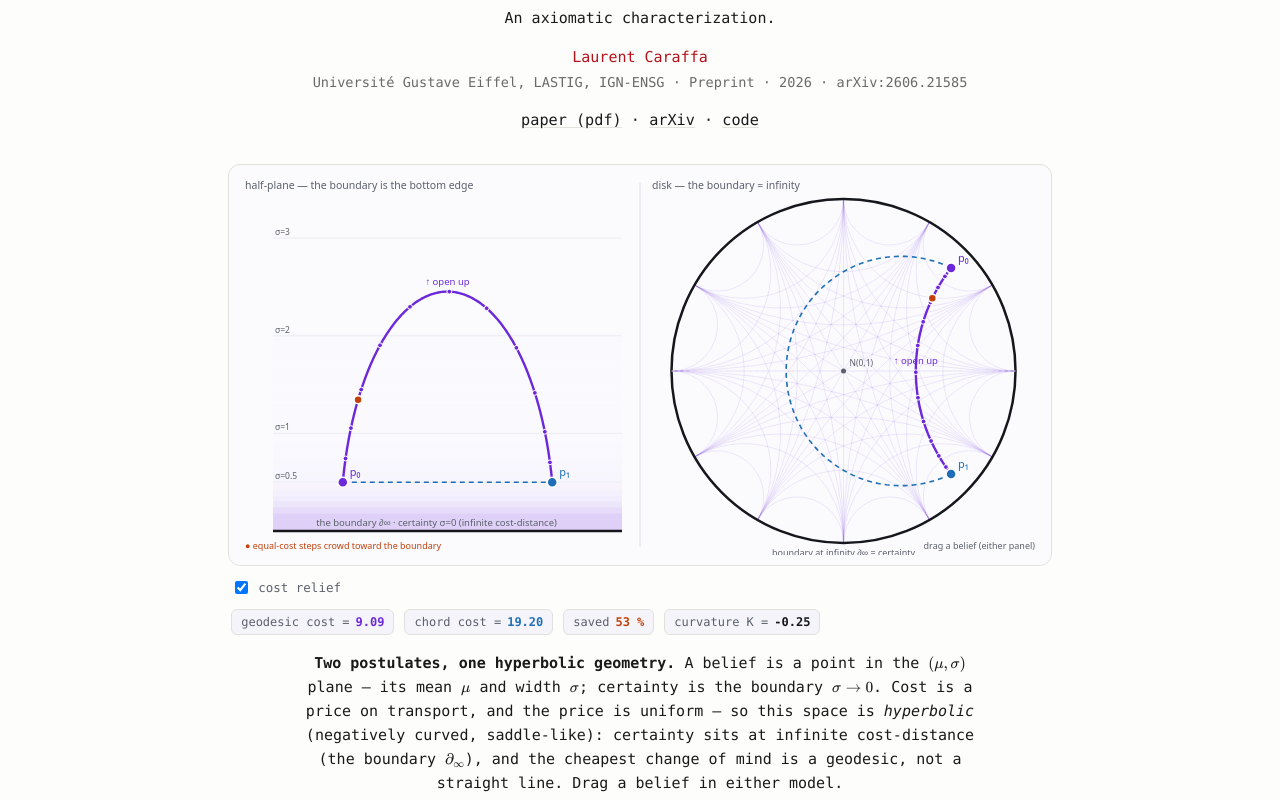
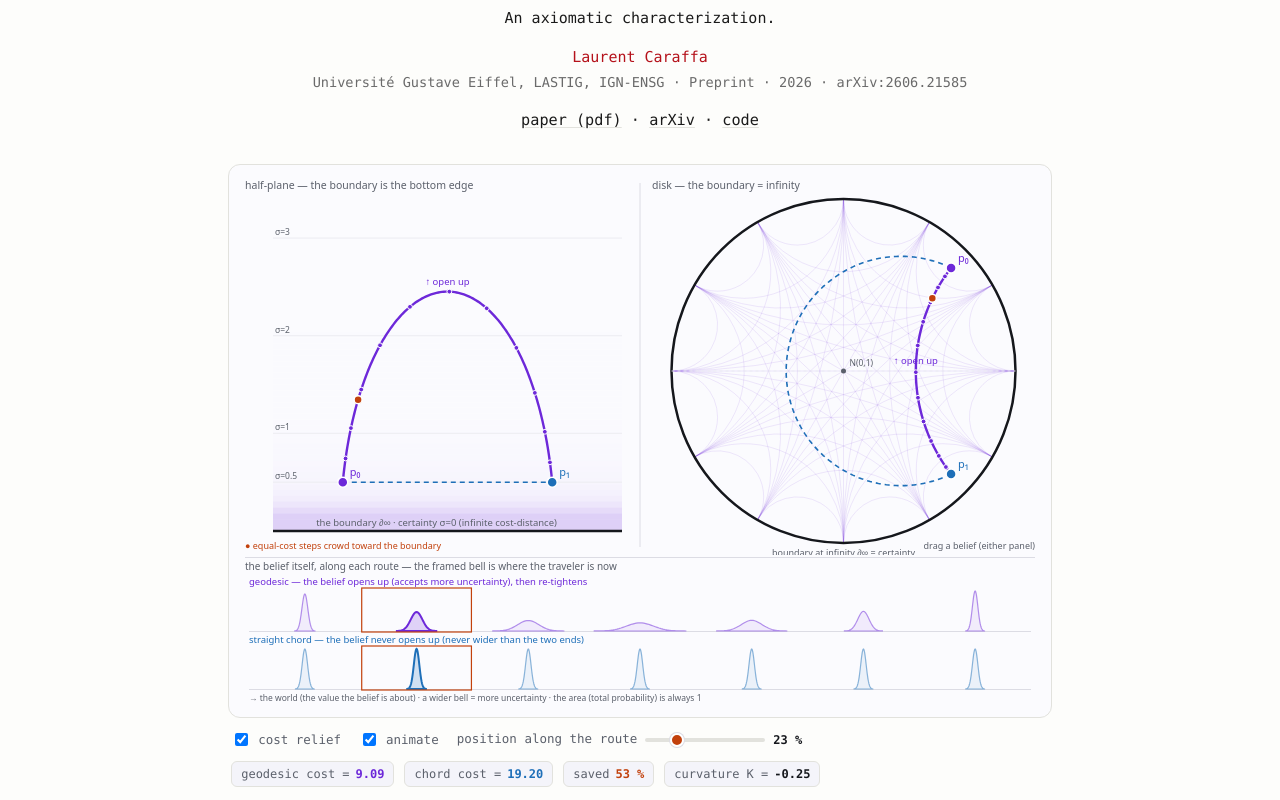
Before and after one commit to lcaraffa/lcaraffa.github.io, a plain HTML site: page belief-cost-geometry/index.html in a window 1280 px wide. Shown: the part 138-938 px from the top of the page. Drawn offline with Linux system fonts and the light colour scheme; animation ran at ten frames a second.

Commit message:
update belief cost geom

```diff
--- a/belief-cost-geometry/index.html
+++ b/belief-cost-geometry/index.html
@@ -58,13 +58,20 @@
     <section id="geometry" class="teaser">
       <div class="fig"><div data-fig="geometry" role="img" aria-label="Interactive figure: the hyperbolic geometry of belief, shown as a Poincaré disk and a (mu, sigma) half-plane. Certainty lies on the infinitely distant boundary; the cheapest change of mind is a curved geodesic. Drag a belief in either model."></div></div>
       <p class="fig-lead">
-        <b>Two postulates, one hyperbolic geometry.</b> A belief is a point in the
-        <span data-tex="(\mu,\sigma)"></span> plane — its mean <span data-tex="\mu"></span> and width
-        <span data-tex="\sigma"></span>; certainty is the boundary <span data-tex="\sigma\to0"></span>.
-        Cost is a price on transport,
-        and the price is uniform — so this space is <em>hyperbolic</em> (negatively curved, saddle-like):
-        certainty sits at infinite
-        cost-distance (the boundary <span data-tex="\partial_\infty"></span>), and the cheapest change of mind is a geodesic, not a straight line.
+        <b>Two postulates, one hyperbolic geometry.</b> A belief is a probability distribution over the
+        world — here a Gaussian bell, a point <span data-tex="(\mu,\sigma)"></span> in the plane: its centre
+        <span data-tex="\mu"></span> is the best guess, its width <span data-tex="\sigma"></span> the
+        uncertainty. Certainty (<span data-tex="\sigma\to0"></span>, a perfect spike) is the boundary
+        <span data-tex="\partial_\infty"></span> — and it sits at <em>infinite</em> cost-distance
+        (the space is <em>hyperbolic</em>: negatively curved, saddle-like), so it can never quite be reached.
+      </p>
+      <p class="fig-lead">
+        Changing your mind is not a move but a <em>reshaping</em> of that bell, and its cost is a length,
+        in nats. Watch the strip beneath the two panels: to get from <span data-tex="p_0"></span> to
+        <span data-tex="p_1"></span> the cheapest way, the bell first <b>opens up</b> — accepts more
+        uncertainty — slides across, then <b>re-tightens</b> (the violet geodesic). The straight route
+        (blue chord) refuses to open up — it slides the bell straight across instead — and costs more. The
+        cheapest change of mind is a detour through doubt.
         <span style="white-space:nowrap">Drag a belief in either model.</span>
       </p>
     </section>
--- a/belief-cost-geometry/js/fig-geometry.js
+++ b/belief-cost-geometry/js/fig-geometry.js
@@ -8,28 +8,36 @@
    The cheapest way to change one's mind is the geodesic (open up → traverse → close),
    not the straight chord. Equal-cost graduations make uniform pricing visible: they crowd
    toward the boundary. A bead travels at constant COST-speed (ambient); drag a belief in
-   either panel (interactive). Distances/curvature from phys.js. */
+   either panel (interactive). BELOW the panels, a strip shows the belief ITSELF — the
+   Gaussian bell — along each route: on the geodesic it opens up (accepts doubt) then
+   re-tightens, mass conserved; on the chord it keeps its width and only slides. The
+   highlighted frame follows the traveler; the slider scrubs it. Distances/curvature from
+   phys.js. */
 import { fit, reg } from './canvas.js';
 import { observe, anim, motion } from './viewport.js';
 import { PHYS } from './phys.js';
-import { C, fmt, clamp, el, toggle, readout } from './util.js';
+import { C, fmt, clamp, el, toggle, slider, readout } from './util.js';
 import { texte } from './plane.js';
 
 export function mountGeometry(root) {
-  let showRelief = true;
-  const MU = 4, SMAX = 3.4;
+  let showRelief = true, playing = true;
+  const MU = 4, SMAX = 3.4, STRIP_H = 152;
   const DEF = () => [[-2.4, 0.5], [2.4, 0.5]];   // confident & far apart → big detour saving
   let P = DEF();
-  let bead = 0, beadDir = 1;                       // ambient traveler along the geodesic
+  let bead = 0, beadDir = 1;                       // ambient traveler along the geodesic (cost-fraction)
 
-  const cv = el('canvas', { height: 380, tabindex: '0',
-    'aria-label': 'The same beliefs in two models of one hyperbolic leaf: Poincaré half-plane and disk.' });
+  const cv = el('canvas', { height: 380 + STRIP_H, tabindex: '0',
+    'aria-label': 'The same beliefs in two models of one hyperbolic leaf (Poincaré half-plane and disk), and a strip showing the belief itself — a Gaussian bell — along each route: the geodesic opens up then re-tightens, the straight chord keeps its width.' });
   const stage = el('div', { class: 'stage' }, [cv]);
   root.appendChild(stage);
 
   const tgR = toggle({ checked: true, label: 'cost relief' });
-  root.appendChild(el('div', { class: 'controls' }, [tgR.wrap]));
+  const tgA = toggle({ checked: true, label: 'animate' });
+  const rP = slider({ min: 0, max: 1, step: 0.005, value: 0, accent: 'energie', label: 'position along the route' });
+  root.appendChild(el('div', { class: 'controls' }, [tgR.wrap, tgA.wrap, rP.ctl]));
   tgR.input.addEventListener('change', () => { showRelief = tgR.input.checked; draw(); });
+  tgA.input.addEventListener('change', () => { playing = tgA.input.checked; draw(); });
+  rP.input.addEventListener('input', () => { playing = false; tgA.input.checked = false; bead = +rP.input.value; draw(); });
 
   const mG = readout('geodesic cost =', 'soudure'), mC = readout('chord cost =', 'info'),
         mS = readout('saved', 'energie'), mK = readout('curvature K =', 'encre');
@@ -81,12 +89,10 @@ export function mountGeometry(root) {
   });
   const up = () => drag = -1; cv.addEventListener('pointerup', up); cv.addEventListener('pointercancel', up);
 
-  /* cost-arclength position of the bead: pick the geodesic point at fraction `bead`
-     of total cost (so it slows where steps cost more — it crowds toward the boundary). */
-  function beadPoint(gp, cum, total) {
-    const target = total * bead; let i = 1; while (i < gp.length && cum[i] < target) i++;
-    return gp[Math.min(i, gp.length - 1)];
-  }
+  /* cost cumulative along a (μ,σ) polyline — 2·d_hyp is the exact metric length element */
+  const segCost = (a, b) => 2 * PHYS.dHyp(a[0], a[1], b[0], b[1]);
+  const cumOf = pts => { const c = [0]; for (let i = 1; i < pts.length; i++) c[i] = c[i - 1] + segCost(pts[i - 1], pts[i]); return c; };
+  const atFrac = (pts, cum, f) => { const t = cum[cum.length - 1] * f; let i = 1; while (i < cum.length && cum[i] < t) i++; return pts[Math.min(i, pts.length - 1)]; };
 
   function overlay(ctx, pfn, gp, lp) {
     const path = (pts, col, lw, dash) => { ctx.save(); if (dash) ctx.setLineDash(dash); ctx.beginPath();
@@ -95,13 +101,12 @@ export function mountGeometry(root) {
     path(lp, C.info, 1.6, [5, 4]);
     path(gp, C.soudure, 2.4);
     // equal-cost graduations
-    const cum = [0]; for (let i = 1; i < gp.length; i++) cum[i] = cum[i - 1] + 2 * PHYS.dHyp(gp[i - 1][0], gp[i - 1][1], gp[i][0], gp[i][1]);
+    const cum = cumOf(gp);
     const total = cum[cum.length - 1], K = 12;
-    for (let j = 1; j < K; j++) { const target = total * j / K; let i = 1; while (i < gp.length && cum[i] < target) i++;
-      const p = gp[Math.min(i, gp.length - 1)], q = pfn(p[0], p[1]);
+    for (let j = 1; j < K; j++) { const p = atFrac(gp, cum, j / K), q = pfn(p[0], p[1]);
       ctx.beginPath(); ctx.arc(q.x, q.y, 2.4, 0, 7); ctx.fillStyle = C.soudure; ctx.fill(); ctx.strokeStyle = '#fff'; ctx.lineWidth = 1; ctx.stroke(); }
-    // ambient bead (constant cost-speed)
-    if (total > 0) { const pb = beadPoint(gp, cum, total), q = pfn(pb[0], pb[1]);
+    // ambient bead (constant cost-speed) — the traveler
+    if (total > 0) { const pb = atFrac(gp, cum, bead), q = pfn(pb[0], pb[1]);
       ctx.beginPath(); ctx.arc(q.x, q.y, 4, 0, 7); ctx.fillStyle = C.energie; ctx.fill(); ctx.strokeStyle = '#fff'; ctx.lineWidth = 1.5; ctx.stroke(); }
     // apex "open up"
     let apex = gp[0]; gp.forEach(p => { if (p[1] > apex[1]) apex = p; });
@@ -161,30 +166,81 @@ export function mountGeometry(root) {
     ctx.restore();
   }
 
+  /* ---- the strip: the belief itself (a Gaussian bell) along each route ------ */
+  const npdf = (x, m, s) => Math.exp(-0.5 * ((x - m) / s) ** 2) / (s * Math.sqrt(2 * Math.PI));
+  function stations(pts, cum, NF) { const out = []; for (let k = 0; k < NF; k++) out.push(atFrac(pts, cum, NF === 1 ? 0 : k / (NF - 1))); return out; }
+
+  function drawStrip(ctx, W, y0, H, gp, lp) {
+    const cumG = cumOf(gp), cumL = cumOf(lp);
+    const NF = W < 560 ? 5 : 7;
+    const geo = stations(gp, cumG, NF), cho = stations(lp, cumL, NF);
+    const all = geo.concat(cho);
+    const sMin = Math.min(...all.map(p => p[1])), sMax = Math.max(...all.map(p => p[1]));
+    const padX = 10, cellsW = W - 2 * padX, cellW = cellsW / NF;
+    const pxPerUnit = 0.82 * cellW / (6.8 * sMax);       // fit the widest bell (±3.4σ) in a cell
+    const pdfMax = npdf(0, 0, sMin);                     // mass-conserved vertical scale
+    const bellH = 40, kCur = Math.round(clamp(bead, 0, 1) * (NF - 1));
+
+    ctx.strokeStyle = C.filet; ctx.lineWidth = 1; ctx.beginPath(); ctx.moveTo(6, y0 + 2.5); ctx.lineTo(W - 6, y0 + 2.5); ctx.stroke();
+    texte(ctx, 'the belief itself, along each route — the framed bell is where the traveler is now', 6, y0 + 15, C.encre2, 10, 'left', false);
+
+    const rows = [
+      { st: geo, col: C.soudure, capY: y0 + 30, cap: 'geodesic — the belief opens up (accepts more uncertainty), then re-tightens' },
+      { st: cho, col: C.info, capY: y0 + 30 + 6 + bellH + 12, cap: 'straight chord — the belief never opens up (never wider than the two ends)' },
+    ];
+    rows.forEach(({ st, col, capY, cap }) => {
+      const baseY = capY + 6 + bellH;
+      texte(ctx, cap, padX, capY, col, 9.5, 'left', false);
+      ctx.strokeStyle = C.filet; ctx.lineWidth = 1; ctx.beginPath(); ctx.moveTo(padX, baseY + 0.5); ctx.lineTo(padX + cellsW, baseY + 0.5); ctx.stroke();
+      st.forEach((p, k) => {
+        const cx = padX + (k + 0.5) * cellW, mu = p[0], s = p[1], cur = k === kCur;
+        const half = 3.4 * s * pxPerUnit, N = 48;
+        ctx.beginPath();
+        for (let i = 0; i <= N; i++) { const x = -3.4 * s + (i / N) * 6.8 * s;
+          const X = cx + x * pxPerUnit, Y = baseY - (npdf(mu + x, mu, s) / pdfMax) * bellH;
+          i ? ctx.lineTo(X, Y) : ctx.moveTo(X, Y); }
+        ctx.lineTo(cx + half, baseY); ctx.lineTo(cx - half, baseY); ctx.closePath();
+        ctx.fillStyle = col + (cur ? '30' : '12'); ctx.fill();
+        ctx.strokeStyle = cur ? col : col + '80'; ctx.lineWidth = cur ? 2 : 1.2; ctx.stroke();
+        if (cur) { ctx.strokeStyle = C.energie; ctx.lineWidth = 1.2; ctx.strokeRect(padX + k * cellW + 1, capY + 3, cellW - 2, baseY - capY - 2); }
+      });
+    });
+    const axisY = y0 + 30 + 6 + bellH + 12 + 6 + bellH + 12;
+    texte(ctx, '→ the world (the value the belief is about) · a wider bell = more uncertainty · the area (total probability) is always 1',
+      padX, Math.min(axisY, y0 + H - 4), C.encre2, 8.5, 'left', false);
+  }
+
   function draw() {
     const g = fit(cv); const ctx = g.ctx, W = g.W, Hp = g.Hpx;
     ctx.clearRect(0, 0, W, Hp);
-    lay = layout(W, Hp);
+    const panelsH = Hp - STRIP_H;
+    lay = layout(W, panelsH);
     const gp = PHYS.geoPoints(P[0][0], P[0][1], P[1][0], P[1][1], 160);
     const lp = PHYS.linePoints(P[0][0], P[0][1], P[1][0], P[1][1], 160);
     drawHalf(ctx, lay.half, gp, lp);
     drawDisk(ctx, lay.disk, gp, lp);
-    if (!lay.stack) { ctx.strokeStyle = C.filet; ctx.lineWidth = 1; ctx.beginPath(); ctx.moveTo(W / 2, 8); ctx.lineTo(W / 2, Hp - 8); ctx.stroke(); }
+    if (!lay.stack) { ctx.strokeStyle = C.filet; ctx.lineWidth = 1; ctx.beginPath(); ctx.moveTo(W / 2, 8); ctx.lineTo(W / 2, panelsH - 8); ctx.stroke(); }
 
     const dGeo = PHYS.dVie(P[0][0], P[0][1], P[1][0], P[1][1]), dCh = PHYS.vieLengthPath(lp);
     mG.val.textContent = fmt(dGeo); mC.val.textContent = fmt(dCh);
     mS.val.textContent = Math.max(0, Math.round(100 * (1 - dGeo / dCh))) + ' %';
     mK.val.textContent = fmt(PHYS.curvE0(2, 1));
-    texte(ctx, '● equal-cost steps crowd toward the boundary', 6, Hp - 6, C.energie, 9, 'left', false);
-    texte(ctx, 'drag a belief (either panel)', W - 6, Hp - 6, C.encre2, 9, 'right', false);
+    rP.val.textContent = Math.round(clamp(bead, 0, 1) * 100) + ' %';
+    texte(ctx, '● equal-cost steps crowd toward the boundary', 6, panelsH - 6, C.energie, 9, 'left', false);
+    texte(ctx, 'drag a belief (either panel)', W - 6, panelsH - 6, C.encre2, 9, 'right', false);
+
+    drawStrip(ctx, W, panelsH, STRIP_H, gp, lp);
   }
 
   reg(cv, draw);
   const vid = (root.closest('section[id]') || {}).id || 'geometry';
   observe(vid);
   anim(vid, () => {
-    if (motion.ok) { bead += 0.0045 * beadDir; if (bead > 1) { bead = 1; beadDir = -1; } if (bead < 0) { bead = 0; beadDir = 1; } }
+    if (!(playing && motion.ok)) return;              // paused / reduced-motion: redraws come from input
+    bead += 0.0045 * beadDir; if (bead > 1) { bead = 1; beadDir = -1; } if (bead < 0) { bead = 0; beadDir = 1; }
+    rP.input.value = bead;
     draw();
   });
+  draw();
   return { redraw: draw };
 }
```
